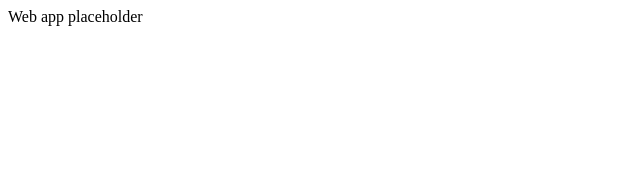
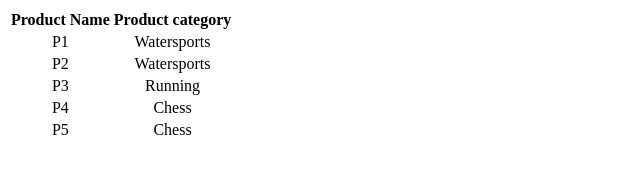
Before and after one commit to BertrandConxy/First-typescript, a website built with webpack: page assets/index.html in a window 1280 px wide. Shown: the whole page, without its empty margins (0-640 px from the left). Built offline with nearby package versions, Linux system fonts and the light colour scheme.

Commit message:
Displayed products on page

```diff
--- a/assets/index.html
+++ b/assets/index.html
@@ -1,13 +1,21 @@
 <!DOCTYPE html>
 <html lang="en">
-<head>
-    <meta charset="UTF-8">
-    <meta http-equiv="X-UA-Compatible" content="IE=edge">
-    <meta name="viewport" content="width=device-width, initial-scale=1.0">
+  <head>
+    <meta charset="UTF-8" />
+    <meta http-equiv="X-UA-Compatible" content="IE=edge" />
+    <meta name="viewport" content="width=device-width, initial-scale=1.0" />
     <title>First typescript</title>
-</head>
-<body>
-    <div id="app">Web app placeholder</div>
-    <script src="../dist/bundle.js" ></script>
-</body>
+  </head>
+  <body>
+    <div id="app">
+      <table>
+        <tbody>
+            <th>Product Name</th>
+            <th>Product category</th>
+        </tbody>
+      </table>
+    </div>
+
+    <script src="../dist/bundle.js"></script>
+  </body>
 </html>
--- a/assets/style.css
+++ b/assets/style.css
@@ -1,3 +1,7 @@
 body {
     background-color: #fff;
 }
+
+table {
+    text-align: center;
+}
--- a/src/data/abstractDataSource.ts
+++ b/src/data/abstractDataSource.ts
@@ -48,6 +48,7 @@ export abstract class AbstractDataSource {
     await this.loading;
     return [...this._categories.values()];
   }
+
   protected abstract loadProducts(): Promise<Product[]>;
   abstract storeOrder(): Promise<number>;
 }
--- /dev/null
+++ b/src/data/localDataSource.ts
@@ -0,0 +1,50 @@
+import { AbstractDataSource } from "./abstractDataSource";
+import { Product } from "./entities";
+
+export class LocalDataSource extends AbstractDataSource {
+  loadProducts(): Promise<Product[]> {
+    return Promise.resolve([
+      {
+        id: 1,
+        name: "P1",
+        category: "Watersports",
+        description: "P1 (Watersports)",
+        price: 3,
+      },
+      {
+        id: 2,
+        name: "P2",
+        category: "Watersports",
+        description: "P2 (Watersports)",
+        price: 4,
+      },
+      {
+        id: 3,
+        name: "P3",
+        category: "Running",
+        description: "P3 (Running)",
+        price: 5,
+      },
+      {
+        id: 4,
+        name: "P4",
+        category: "Chess",
+        description: "P4 (Chess)",
+        price: 6,
+      },
+      {
+        id: 5,
+        name: "P5",
+        category: "Chess",
+        description: "P6 (Chess)",
+        price: 7,
+      },
+    ]);
+  }
+
+  storeOrder(): Promise<number> {
+    console.log("Store Order");
+    console.log(JSON.stringify(this.order));
+    return Promise.resolve(1);
+  }
+}
--- a/src/index.ts
+++ b/src/index.ts
@@ -1,3 +1,32 @@
 import "../assets/style.css";
 
-console.log("hello Bertrand");
+import { LocalDataSource } from "./data/localDataSource";
+
+const appElement = document.querySelector("tbody")!;
+async function displayData(): Promise<string> {
+  let ds = new LocalDataSource();
+  let allProducts = await ds.getProducts("name");
+//   let categories = await ds.getCategories();
+//   let chessProducts = await ds.getProducts("name", "Chess");
+
+
+//   categories.forEach((c) => (result += `Category: ${c}\n`));
+//   chessProducts.forEach((p) => ds.order.addProduct(p, 1));
+//   result += `Order total: $${ds.order.totalPrice.toFixed(2)}`;
+  let result:string  = ''
+  allProducts.forEach(
+    (p) =>
+      (result += `<tr>
+                <td>
+                    ${p.name}
+                </td>
+                <td>
+                    ${p.category}
+                </td>
+                </tr>`)
+  );
+
+  return result;
+
+}
+displayData().then((res) => (appElement.innerHTML += res));
```
